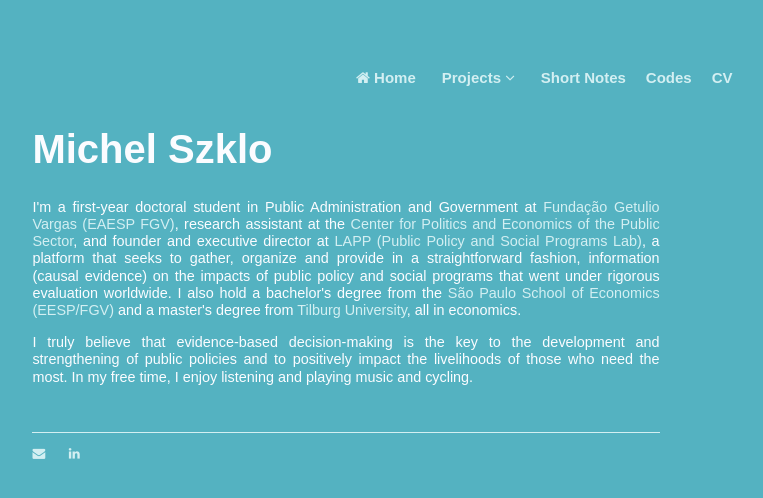
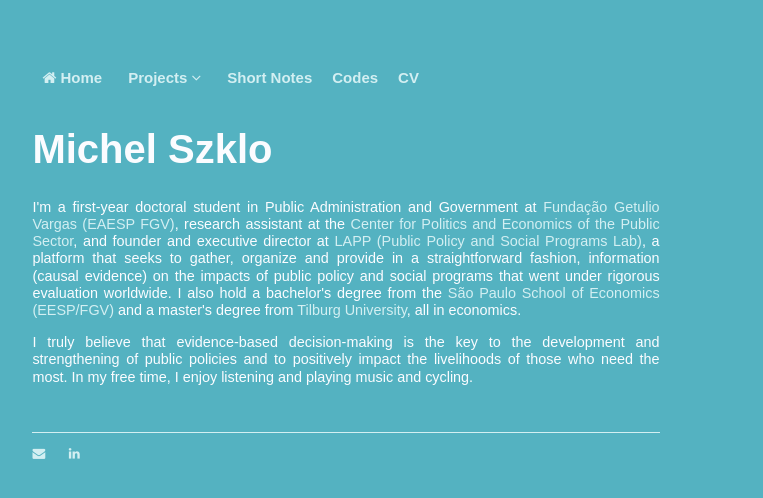
Before and after one commit to michelszklo/michelszklo.github.io, a Jekyll site: the page built from index.html, in a window 1280 px wide. Shown: the top 498 px of the page, without its empty margins (294-1057 px from the left). Built offline with Jekyll 4.4.1, drawn with Linux system fonts in a browser that asks for light colours.

Commit message:
Update main.css

```diff
--- a/css/main.css
+++ b/css/main.css
@@ -50,8 +50,6 @@ footer {
 
 .topnav {
   overflow: hidden;
-  position: relative;
-  left: 50%;
   background-color: #54b2c1;
 }
 
```
